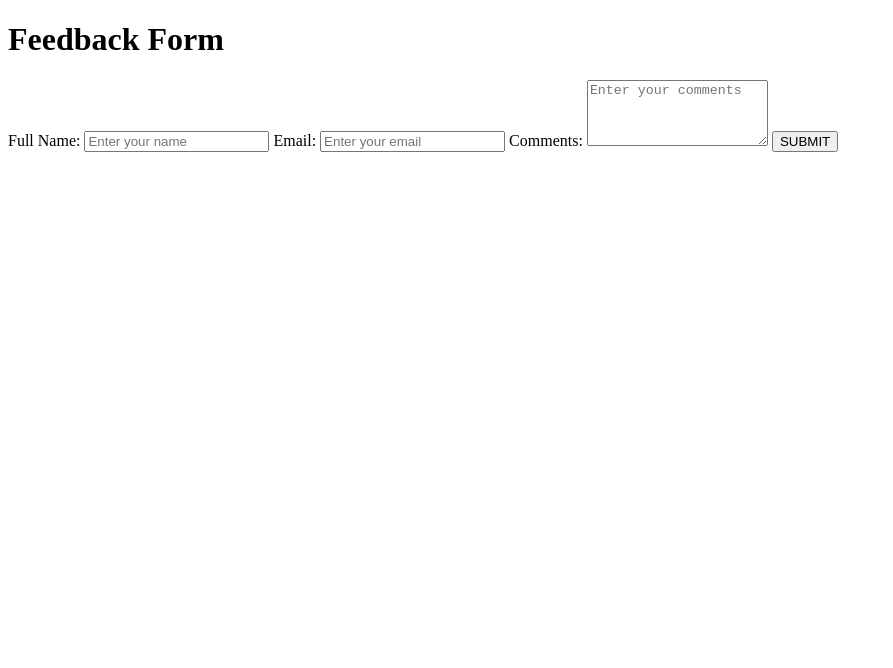
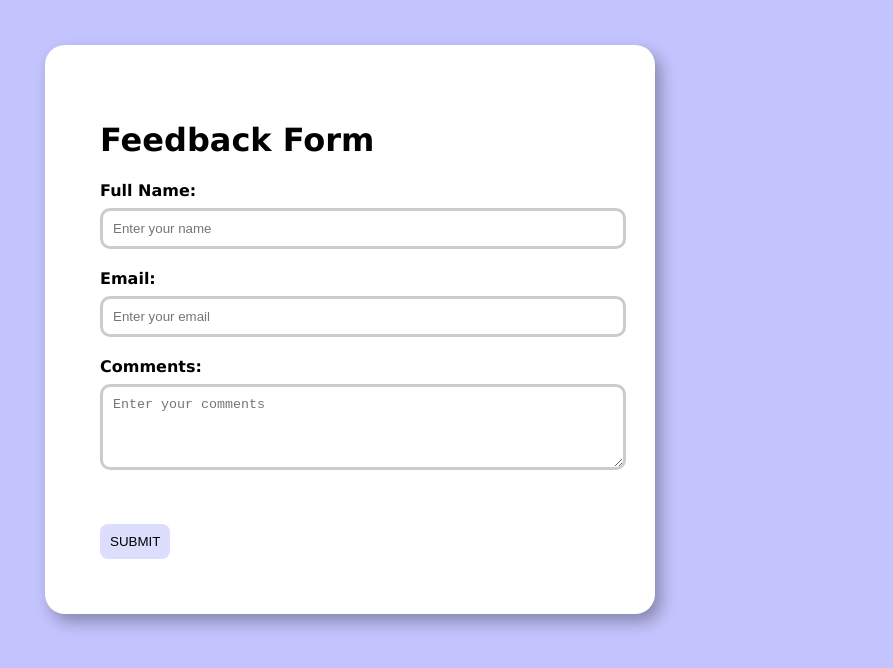
Before and after one commit to Isabella-N/User-Feedback-Form, a plain HTML site: page index.html in a window 1280 px wide. Shown: the whole page, without its empty margins (0-893 px from the left). Drawn offline with Linux system fonts and the light colour scheme.

Commit message:
Initial Commit with the CSS style formated and button added

```diff
--- a/index.html
+++ b/index.html
@@ -4,11 +4,10 @@
     <meta charset="UTF-8">
     <meta name="viewport" content="width=device-width, initial-scale=1.0">
     <title>User Feedback Form</title>
-    <link rel="style" href="style.css">
+    <link rel="stylesheet" href="style.css">
 </head>
 <body>
-
-    <div>
+    <div class="form-outline">
         <h1>Feedback Form</h1>
         <form id="form">
             <!-- Textbox to enter your name -->
--- a/style.css
+++ b/style.css
@@ -0,0 +1,44 @@
+body {
+    font-family: 'Lucida Sans', 'Lucida Sans Regular', 'Lucida Grande', 'Lucida Sans Unicode', Geneva, Verdana, sans-serif;
+    background-color: rgb(195, 195, 253);
+    margin: 15px;
+    padding: 20px;
+}
+
+.form-outline {
+    /* The display box */
+    max-width: 500px;
+    background: white;
+    padding: 55px; /* how big the box is */
+    margin: 10px; /* the margin from the borders to the website */
+    border-radius: 20px; /* round the corners */
+    box-shadow: 6px 8px 15px rgba(0,0,0,0.3); /* 0 (right) 0px (bottom) 0px (faded around) */
+}
+
+label {
+    display: flex;  /* how the labels are displayed in the box */
+    margin-top: 20px; /* space between the labels */
+    font-weight: 700; /* how thick the text is */
+}
+
+input, textarea {
+    width: 100%; /* the width of the textbox */
+    padding: 10px; /* how big the textbox is */
+    margin-top: 8px; /* space between the label and textbox */
+    border: 3px solid rgb(204, 204, 204); /* the border style and size */
+    border-radius: 10px;
+}
+
+button {
+    margin-top: 50px; /* distance of button from top */
+    padding: 10px 10px; /* tall width */
+    background-color: rgb(221, 221, 254);
+    content: white;
+    border: none;
+    border-radius: 8px;
+    cursor: pointer; /* what the cursor looks like when hovered over */
+}
+
+button:hover {
+    background-color: rgb(183, 123, 239);
+}
```
